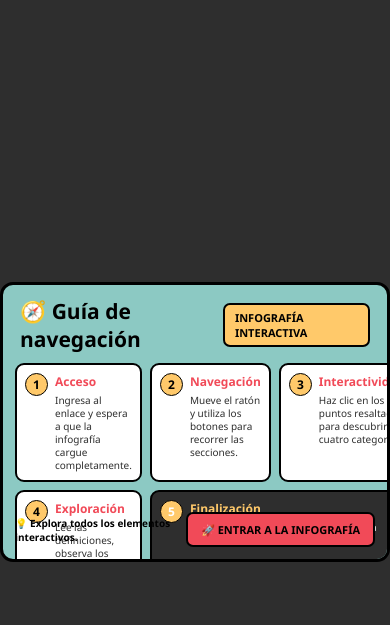
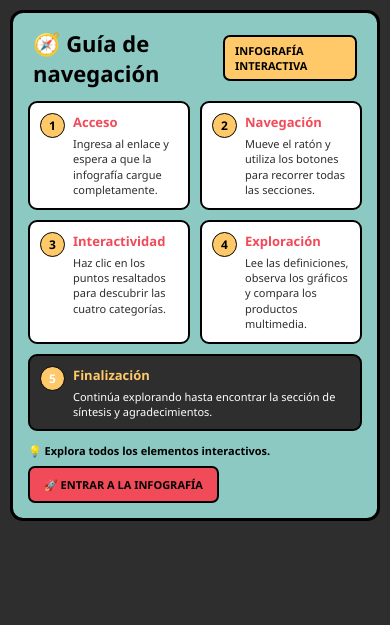
Before and after one commit to willintonggutierrez5-droid/Guia, a plain HTML site: page index.html in a window 390 px wide. Drawn offline with Linux system fonts and the light colour scheme.

Commit message:
Update styles and content in index.html

```diff
--- a/index.html
+++ b/index.html
@@ -20,15 +20,16 @@ body {
     justify-content: center;
     align-items: center;
     min-height: 100vh;
+    padding: 10px;
 }
 
 .guia {
     width: 620px;
-    height: 280px;
+    height: 340px;
     background: #8CC9C3;
     border: 3px solid #000000;
     border-radius: 13px;
-    padding: 12px;
+    padding: 15px;
     color: #000000;
     overflow: hidden;
     display: flex;
@@ -39,18 +40,18 @@ body {
     display: flex;
     justify-content: space-between;
     align-items: center;
-    margin-bottom: 10px;
+    margin-bottom: 13px;
     padding: 0 5px;
 }
 
 .cabecera h1 {
-    font-size: 21px;
+    font-size: 22px;
     font-weight: 800;
 }
 
 .cabecera span {
     background: #FFC96A;
-    padding: 5px 10px;
+    padding: 6px 10px;
     border: 2px solid #000;
     border-radius: 7px;
     font-size: 11px;
@@ -61,7 +62,7 @@ body {
     display: grid;
     grid-template-columns: repeat(3, 1fr);
     grid-template-rows: repeat(2, 1fr);
-    gap: 8px;
+    gap: 10px;
     flex: 1;
     min-height: 0;
 }
@@ -70,9 +71,9 @@ body {
     background: #FFFFFF;
     border: 2px solid #000;
     border-radius: 9px;
-    padding: 8px;
+    padding: 10px;
     display: flex;
-    gap: 7px;
+    gap: 8px;
     align-items: flex-start;
 }
 
@@ -80,8 +81,8 @@ body {
     background: #FFC96A;
     border: 1.5px solid #000;
     border-radius: 50%;
-    min-width: 23px;
-    height: 23px;
+    min-width: 25px;
+    height: 25px;
     display: flex;
     align-items: center;
     justify-content: center;
@@ -90,14 +91,14 @@ body {
 }
 
 .paso h2 {
-    font-size: 12px;
-    margin-bottom: 4px;
+    font-size: 13px;
+    margin-bottom: 5px;
     color: #F14A58;
 }
 
 .paso p {
-    font-size: 10px;
-    line-height: 1.3;
+    font-size: 11px;
+    line-height: 1.4;
     color: #2E2E2E;
 }
 
@@ -120,12 +121,12 @@ body {
     display: flex;
     justify-content: space-between;
     align-items: center;
-    margin-top: 9px;
+    margin-top: 12px;
     gap: 8px;
 }
 
 .recomendacion {
-    font-size: 10px;
+    font-size: 11px;
     font-weight: bold;
 }
 
@@ -133,7 +134,7 @@ body {
     background: #F14A58;
     color: #000;
     text-decoration: none;
-    padding: 8px 13px;
+    padding: 9px 14px;
     border: 2px solid #000;
     border-radius: 7px;
     font-size: 11px;
@@ -145,6 +146,31 @@ body {
 .boton:hover {
     background: #FFC96A;
     transform: scale(1.04);
+}
+
+@media (max-width: 640px) {
+    body {
+        align-items: flex-start;
+    }
+
+    .guia {
+        width: 100%;
+        height: auto;
+        min-height: 340px;
+    }
+
+    .pasos {
+        grid-template-columns: repeat(2, 1fr);
+        grid-template-rows: auto;
+    }
+
+    .final {
+        grid-column: span 2;
+    }
+
+    .pie {
+        flex-wrap: wrap;
+    }
 }
 </style>
 </head>
@@ -172,7 +198,7 @@ body {
             <div class="numero">2</div>
             <div>
                 <h2>Navegación</h2>
-                <p>Mueve el ratón y utiliza los botones para recorrer las secciones.</p>
+                <p>Mueve el ratón y utiliza los botones para recorrer todas las secciones.</p>
             </div>
         </section>
 
@@ -196,7 +222,7 @@ body {
             <div class="numero">5</div>
             <div>
                 <h2>Finalización</h2>
-                <p>Continúa explorando hasta encontrar la síntesis y los agradecimientos.</p>
+                <p>Continúa explorando hasta encontrar la sección de síntesis y agradecimientos.</p>
             </div>
         </section>
 
```
